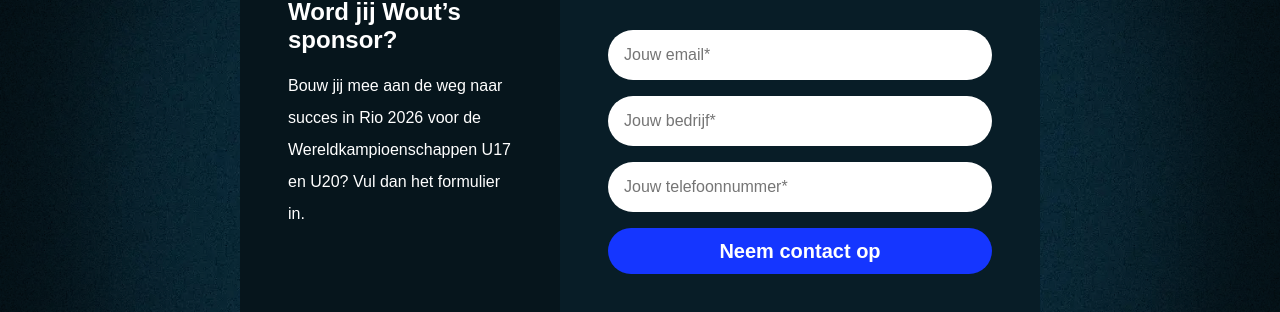
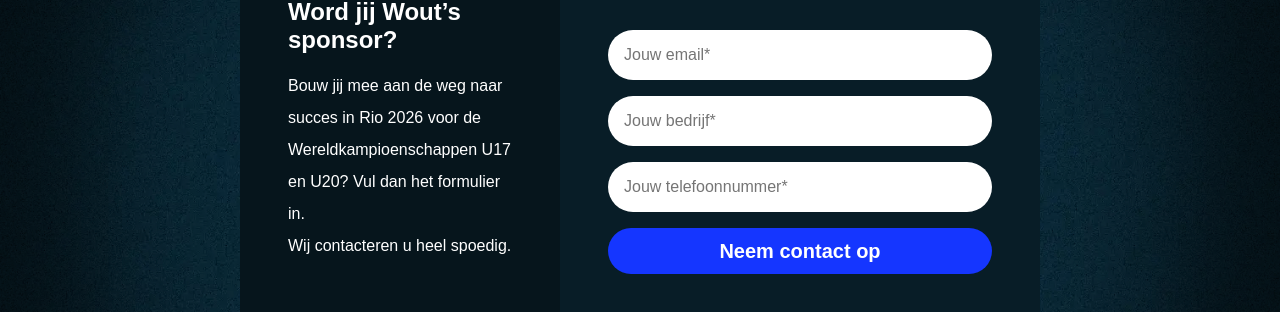
Before and after one commit to launchcafe/Frontend-Wout, a Next.js app: page / in a window 1280 px wide. Shown: the part 1931-2243 px from the top of the page. Built offline with nearby package versions, Linux system fonts and the light colour scheme; no server answers; a web font is replaced by a local one.

Commit message:
text aanpassing

```diff
--- a/src/pages/Components/js/form.js
+++ b/src/pages/Components/js/form.js
@@ -39,7 +39,7 @@ export default function Form() {
                 Word jij Wout’s  sponsor?
                 </h2>
                 <p>
-                Bouw jij mee aan de weg  naar succes in Rio 2026 voor de Wereldkampioenschappen U17 en U20? Vul dan het formulier in.
+                Bouw jij mee aan de weg  naar succes in Rio 2026 voor de Wereldkampioenschappen U17 en U20? Vul dan het formulier in. <br/> Wij contacteren u heel spoedig.
                 </p>
             </article>
             <form name="feedback" className={styles.form} onSubmit={handleFormSubmit}>
```
